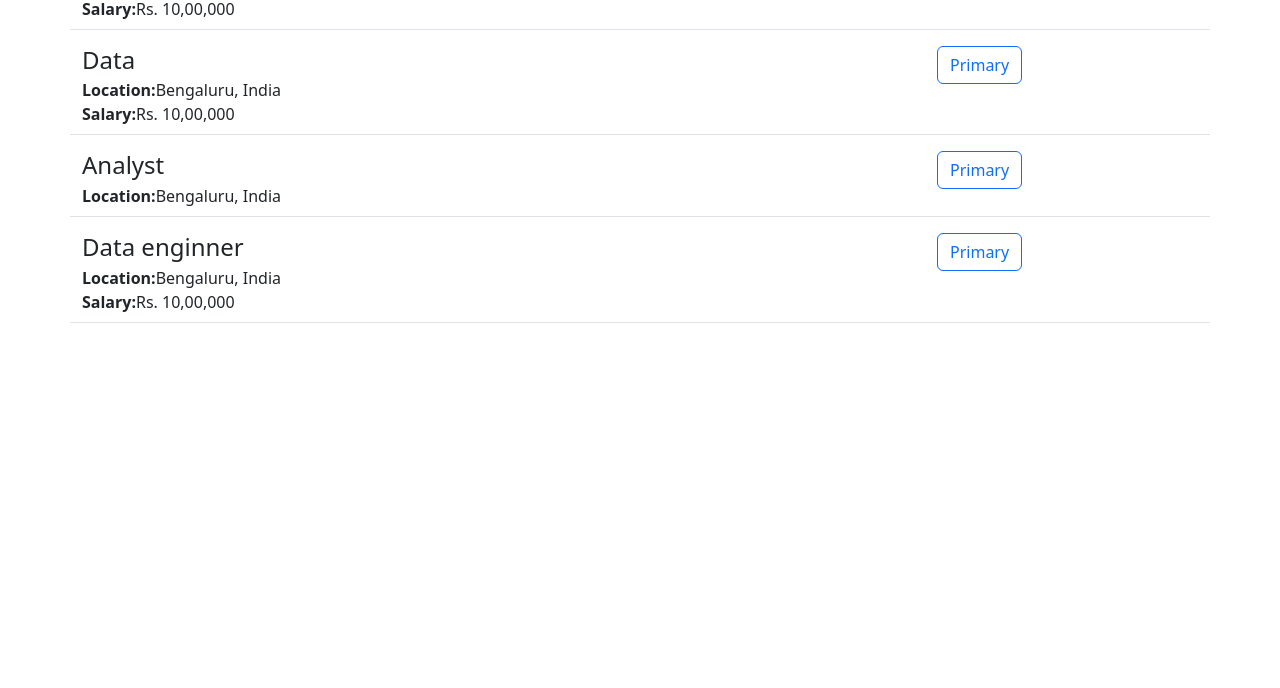
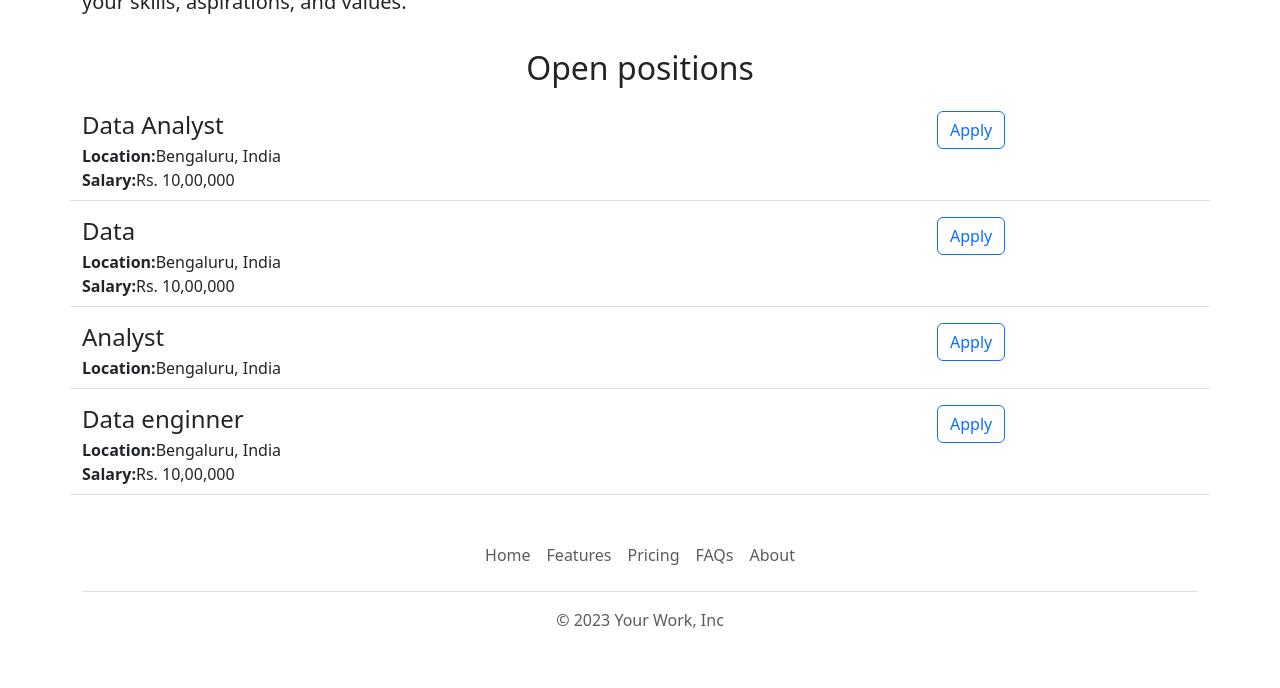
Before and after one commit to Gohul0V0K/Your_Work, a Flask app: page / in a window 1280 px wide. Shown: the part 877-1565 px from the top of the page. Before the commit the page ends 1200 px from the top, so only its background shows below. Run offline with Flask 3, Linux system fonts and the light colour scheme.

Commit message:
added few basic details and made few button work

```diff
--- /dev/null
+++ b/templates/footer.html
@@ -0,0 +1,12 @@
+<div class="container">
+  <footer class="py-3 my-4">
+    <ul class="nav justify-content-center border-bottom pb-3 mb-3">
+      <li class="nav-item"><a href="#" class="nav-link px-2 text-body-secondary">Home</a></li>
+      <li class="nav-item"><a href="#" class="nav-link px-2 text-body-secondary">Features</a></li>
+      <li class="nav-item"><a href="#" class="nav-link px-2 text-body-secondary">Pricing</a></li>
+      <li class="nav-item"><a href="#" class="nav-link px-2 text-body-secondary">FAQs</a></li>
+      <li class="nav-item"><a href="#" class="nav-link px-2 text-body-secondary">About</a></li>
+    </ul>
+    <p class="text-center text-body-secondary">&copy; 2023 Your Work, Inc</p>
+  </footer>
+</div>
--- a/templates/home.html
+++ b/templates/home.html
@@ -11,21 +11,28 @@
     #banner {
       height: 400px;
       width: 100%;
+      margin-bottom:20px;
     }
   </style>
 </head>
 
 <body>
+  {% include 'nav.html' %}
+  <img class="img-fluid" id="banner" src="static/banner.jpg" alt="loading">
   <div class="container">
-    <h1 class="text-center mt-2 mb-4">Your Work</h1>
-    <img class="img-fluid" id="banner" src="static/banner.jpg" alt="loading">
-
-    <h2 class="text-center mt-2 mb-4">About Us</h2>
+    <h1 class="text-center mt-2 mb-4">Your Work Career</h1>
+  <div class="row">
+    <div class="col-md-6">
     <p class="lead mt-2 mb-4">Welcome to YourWork, where we believe in the transformative power of connecting individuals with their ideal careers. Our mission is to empower job seekers on their journey to professional fulfillment by providing a seamless platform that simplifies the job search process.
 
       At YourWork, we understand the challenges that come with navigating the dynamic landscape of employment. We are committed to being your partner in success, offering a comprehensive range of resources, tools, and opportunities to guide you toward the job that aligns with your skills, aspirations, and values.</p>
+    </div>
+    <div class="d-none d-md-block col-md-6">
+    <img src="static/people.jpg" alt="loading" style="height:320px; border-radius:5px;">
+    </div>
+  </div>
 
-    <h2 class="text-center mt-2 mb-4">Job Openings</h2>
+    <h2 class="text-center mt-2 mb-4">Open positions</h2>
 
     <div>
       {% for job in jobs %}
@@ -33,6 +40,7 @@
       {% endfor %}
     </div>
   </div>
+  {% include 'footer.html' %}
 
 </body>
 
--- a/templates/jobitems.html
+++ b/templates/jobitems.html
@@ -7,6 +7,6 @@
     {% endif %}
   </div>
   <div class="col-3">
-    <button type="button" class="btn btn-outline-primary float-right align-middle">Primary</button>
+    <a href="mailto:company address?subject=Apply%20for%20{{job['title']}}&body=Name%3A%23Enter%20your%20name%0D%0A%0D%0AResume%3A%23Enter%20your%20resume%20link%0D%0A%0D%0A%0D%0A%23Continue%20for%20any%20other%20detail" type="button" class="btn btn-outline-primary float-right align-middle">Apply</a>
   </div>
 </div>
--- /dev/null
+++ b/templates/nav.html
@@ -0,0 +1,11 @@
+<nav class="navbar bg-body-tertiary shadow p-3 mb-5 fixed-top bg-white ">
+  <div class="container-fluid">
+    <a class="navbar-brand" href="#">
+      <img src="static/logo.jpg" alt="Logo" width="30" height="24" class="d-inline-block align-text-top">
+      Your Work
+    </a>
+  </div>
+</nav>
+<div style="height:56px;">
+
+</div>
```
Also changed, not shown: static/logo.jpg (added), 1 other file.
